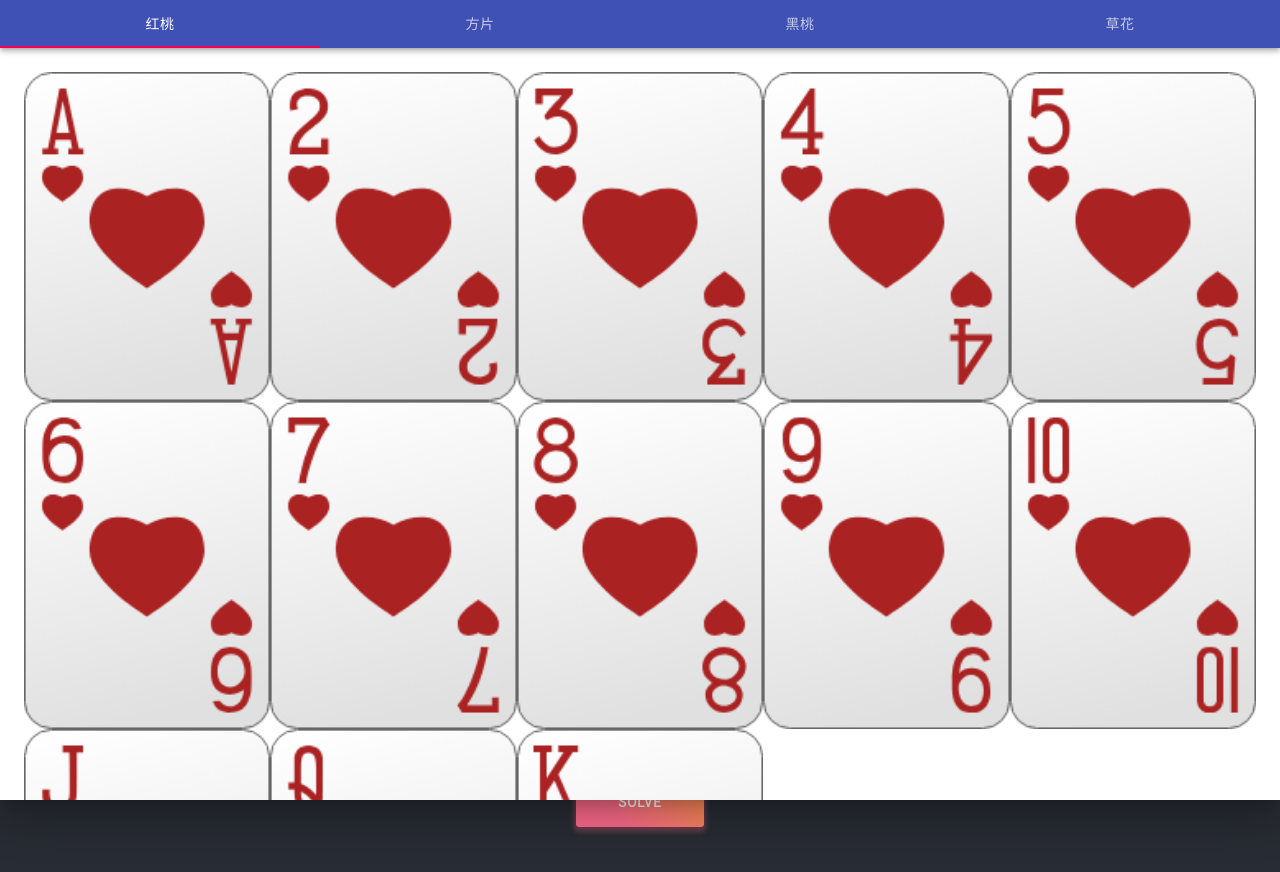
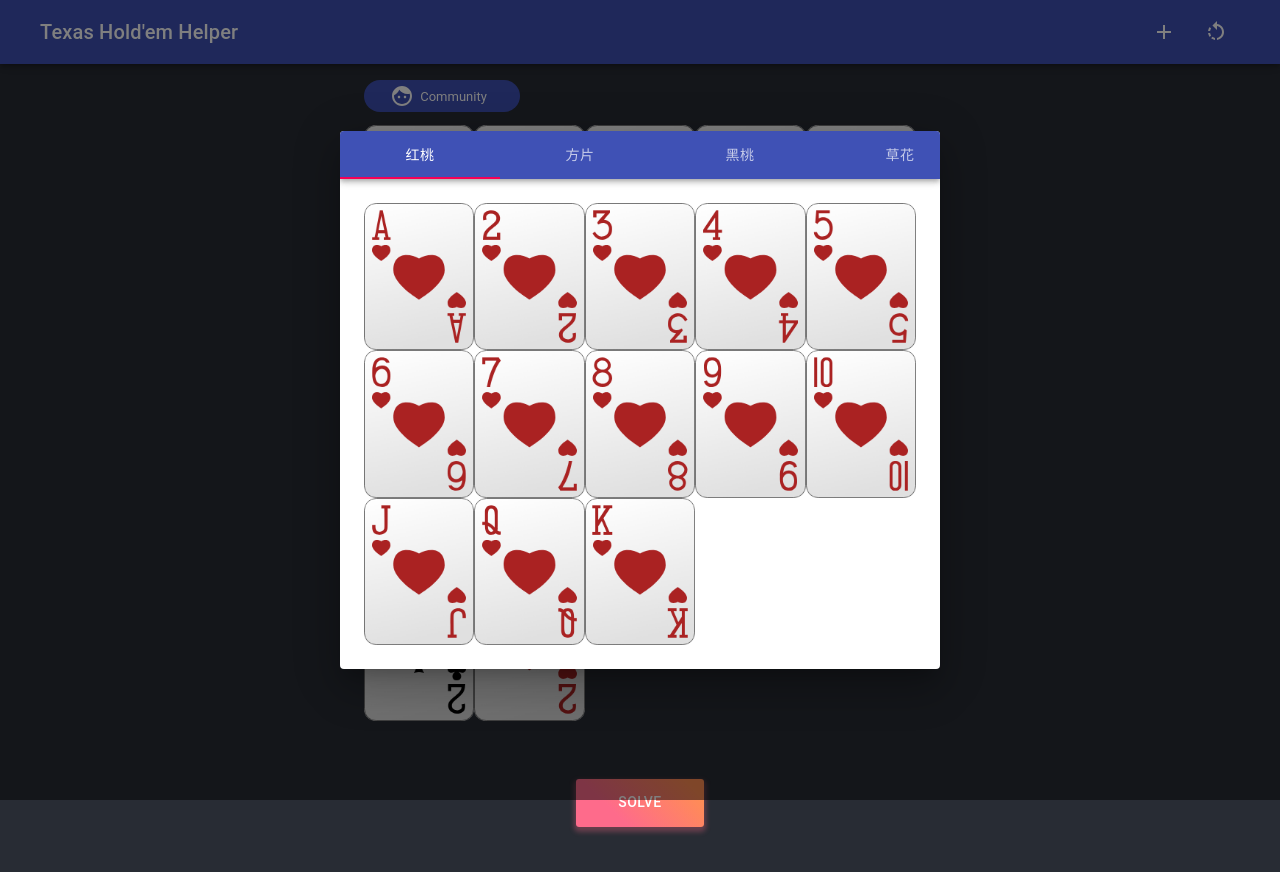
Before and after one commit to archieyang/texas-holdem-helper, a React (Create React App) app: page / in a window 1280 px wide. Both pictures are taken after a click on the picture 419 px from the left and 198 px from the top of the page. Shown: the top 872 px of the page. Built offline with nearby package versions, Linux system fonts and the light colour scheme.

Commit message:
Style card picker
Signed-off-by: Archie Yang <yangyxcn@gmail.com>

```diff
--- a/package.json
+++ b/package.json
@@ -5,6 +5,7 @@
   "dependencies": {
     "@material-ui/core": "^4.12.3",
     "@material-ui/icons": "^4.11.2",
+    "@material-ui/lab": "^4.0.0-alpha.60",
     "@testing-library/jest-dom": "^5.14.1",
     "@testing-library/react": "^11.2.7",
     "@testing-library/user-event": "^12.8.3",
--- a/src/App.js
+++ b/src/App.js
@@ -9,6 +9,7 @@ import Snackbar from "@material-ui/core/Snackbar";
 import Button from "@material-ui/core/Button";
 import Appbar from "./components/appbar";
 import Container from "@material-ui/core/Container";
+import MuiAlert from "@material-ui/lab/Alert";
 
 const App = (props) => {
   return (
@@ -54,13 +55,14 @@ const App = (props) => {
       <Snackbar
         anchorOrigin={{
           vertical: "bottom",
-          horizontal: "left",
+          horizontal: "center",
         }}
         open={props.errorPrompt}
         autoHideDuration={3000}
         onClose={props.hideErrorPrompt}
-        message="Duplicate card"
-      />
+      >
+        <Alert severity="error">Duplicate card</Alert>
+      </Snackbar>
 
       <PickerDialog
         open={props.showDialog}
@@ -131,4 +133,8 @@ const dispatchToProps = (dispatch) => {
   };
 };
 
+function Alert(props) {
+  return <MuiAlert elevation={6} variant="filled" {...props} />;
+}
+
 export default connect(stateToProps, dispatchToProps)(App);
--- a/src/components/pickerDialog.jsx
+++ b/src/components/pickerDialog.jsx
@@ -1,6 +1,6 @@
 import React from "react";
 import PropTypes from "prop-types";
-import { makeStyles } from "@material-ui/core/styles";
+import { makeStyles, useTheme } from "@material-ui/core/styles";
 import AppBar from "@material-ui/core/AppBar";
 import Tabs from "@material-ui/core/Tabs";
 import Tab from "@material-ui/core/Tab";
@@ -8,6 +8,7 @@ import Box from "@material-ui/core/Box";
 import Dialog from "@material-ui/core/Dialog";
 import Slide from "@material-ui/core/Slide";
 import { Hearts, Diamonds, Spades, Clubs } from "../data/cardData";
+import useMediaQuery from "@material-ui/core/useMediaQuery";
 import Cards from "./cards";
 
 const Transition = React.forwardRef(function Transition(props, ref) {
@@ -42,27 +43,21 @@ function a11yProps(index) {
   };
 }
 
-const useStyles = makeStyles((theme) => ({
-  root: {
-    flexGrow: 1,
-    backgroundColor: theme.palette.background.paper,
-  },
-}));
-
 const PickerDialog = (props) => {
-  const classes = useStyles();
   const [value, setValue] = React.useState(0);
+  const theme = useTheme();
+  const fullScreen = useMediaQuery(theme.breakpoints.down("sm"));
 
   const handleChange = (event, newValue) => {
     setValue(newValue);
   };
   return (
     <Dialog
-      fullScreen
+      fullScreen={fullScreen}
       open={props.open}
       onClose={props.handleClose}
       TransitionComponent={Transition}
-      className={classes.root}
+      aria-labelledby="responsive-dialog-title"
     >
       <AppBar position="static">
         <Tabs
```
Also changed, not shown: 1 other file (tests, documents, lock files or other folders).
